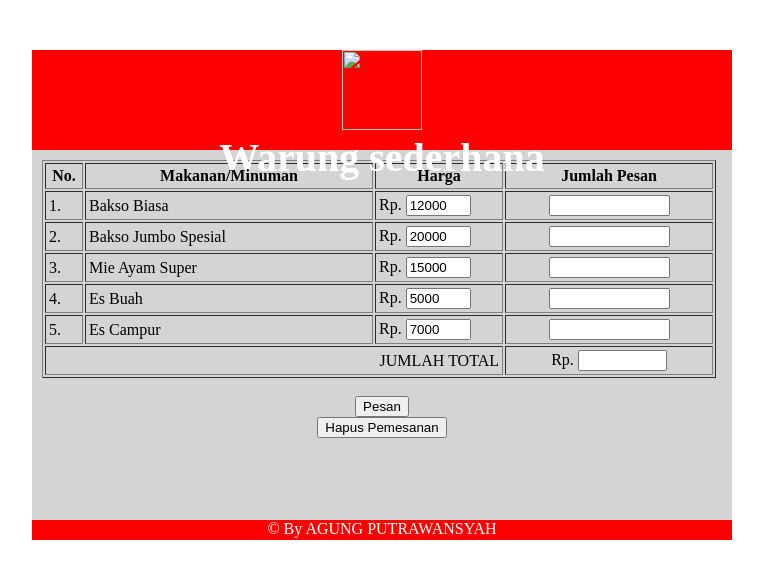
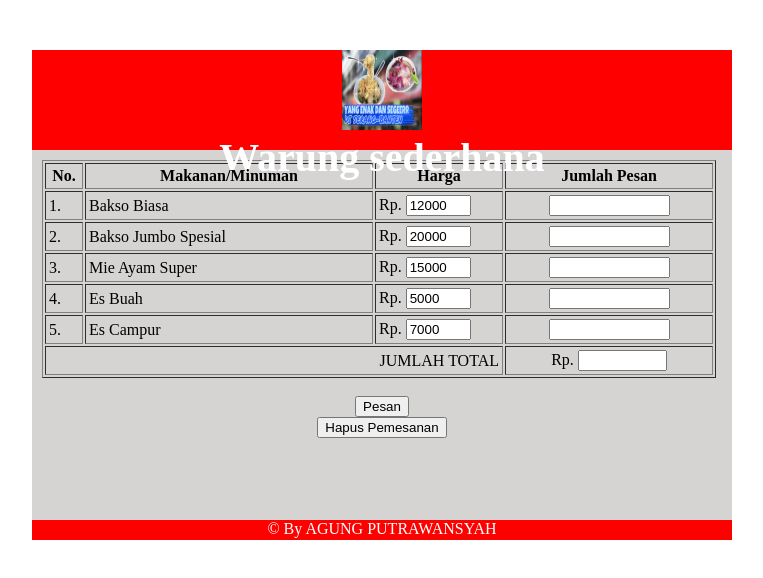
Before and after one commit to Agungputrawansyah/quiz-cashier, a plain HTML site: page index.html in a window 1280 px wide. Shown: the whole page, without its empty margins (258-1021 px from the left). Drawn offline with Linux system fonts and the light colour scheme.

Commit message:
Update index.html

```diff
--- a/index.html
+++ b/index.html
@@ -10,7 +10,7 @@
 <body>
 
 <header>
-<logo><img src="Gourmet-Food.png" height=80px width=80px></logo>
+<logo><img src="https://github.com/Agungputrawansyah/quiz-cashier/blob/main/maxresdefault.jpg" height=80px width=80px></logo>
 <judul>Warung sederhana</judul>
 </header>
 
```
